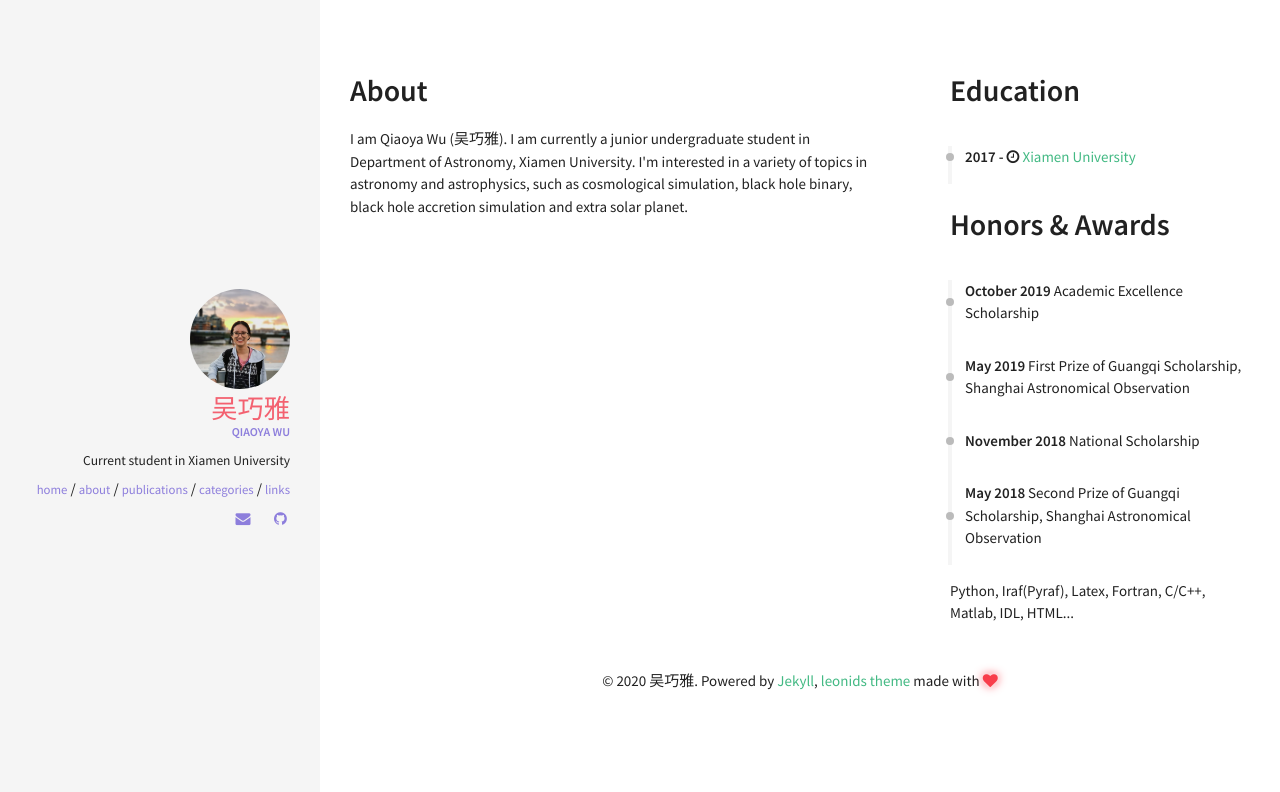
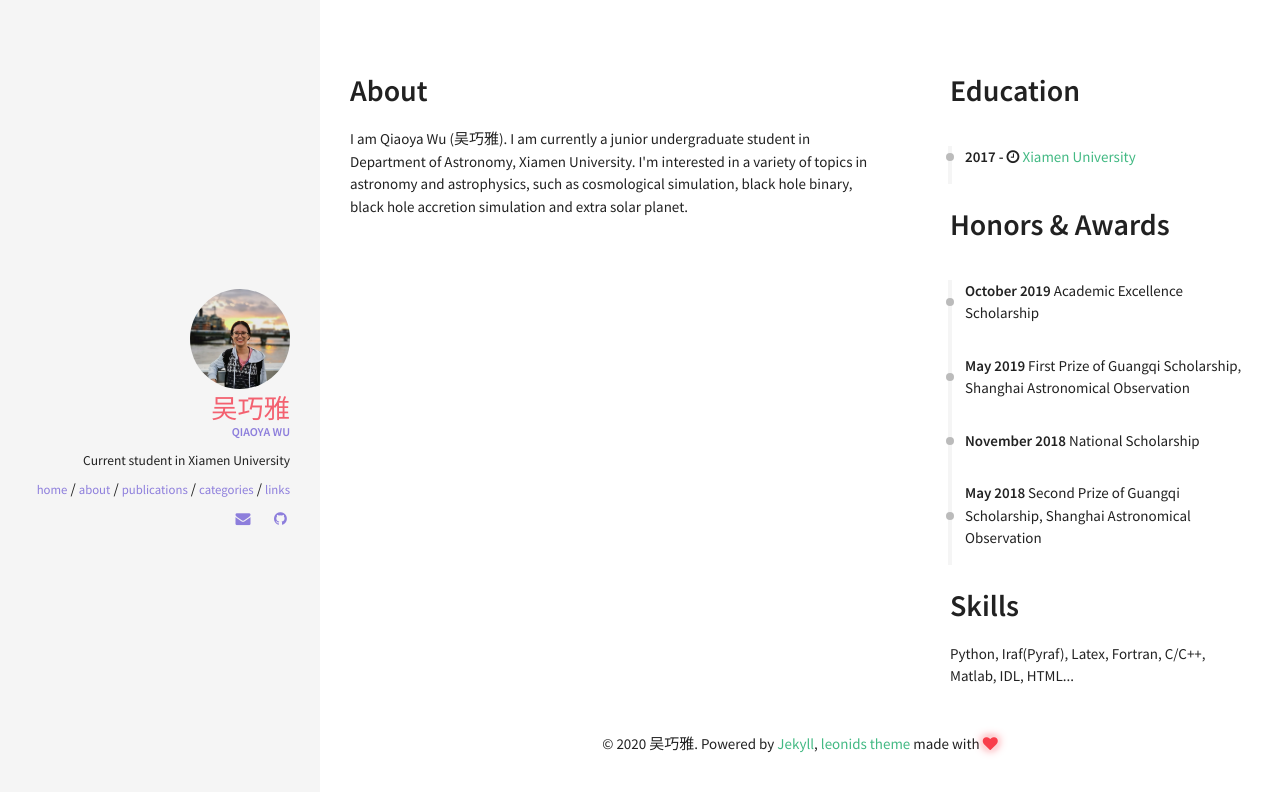
Before and after one commit to QiaoyaWu/qiaoyawu.github.io, a Jekyll site: the page built from about.html, in a window 1280 px wide. Shown: the top 792 px of the page. Built offline with Jekyll 4.4.1, drawn with Linux system fonts in a browser that asks for light colours.

Commit message:
change skill

```diff
--- a/_includes/sections/skills.html
+++ b/_includes/sections/skills.html
@@ -1,4 +1,4 @@
-<h1><span data-i18n="skills.my_skills"></span></h1>
+<h1><span data-i18n="skills.my_skills">Skills</span></h1>
 
 <div>
   Python, Iraf(Pyraf), Latex, Fortran, C/C++, Matlab, IDL, HTML...
```
